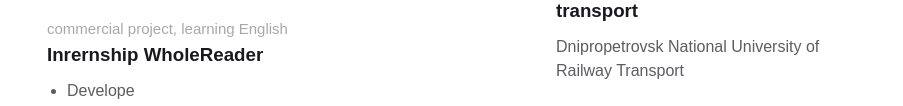
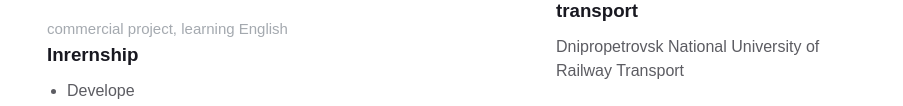
Before and after one commit to AlekseyGusar/homepage, a plain HTML site: page index.html in a window 1280 px wide. Shown: the part 837-943 px from the top of the page, without its empty margins (188-1091 px from the left). Drawn offline with Linux system fonts and the light colour scheme.

Commit message:
fixed word

```diff
--- a/index.html
+++ b/index.html
@@ -101,8 +101,7 @@
 
           <div class="experiences__company-project">
             <span class="experiences__company-project-role">commercial project, learning English</span>
-            <h3 class="experiences__company-project-name">Inrernship
-              WholeReader</h3>
+            <h3 class="experiences__company-project-name">Inrernship</h3>
             <ul class="experiences__company-project-responsibilities">
               <li>Develope</li>
               <li>Communication with BA and Teams</li>
```
